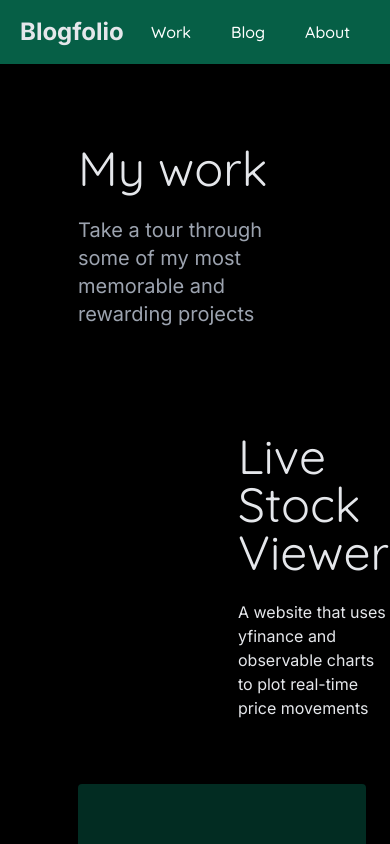
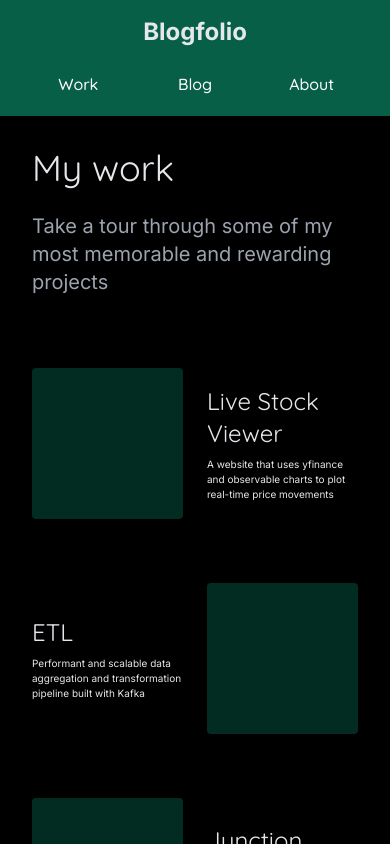
Before and after one commit to ARahimKhan/portfolio-blog, a SvelteKit app: page /work in a window 390 px wide. Built offline with nearby package versions, Linux system fonts and the light colour scheme.

Commit message:
add responsive design to pages

```diff
--- a/src/app.css
+++ b/src/app.css
@@ -24,9 +24,9 @@ a {
 }
 
 h2 {
-  @apply text-5xl mb-6 font-display;
+  @apply lg:text-5xl text-4xl mb-6 font-display;
 }
 
 h3 {
-  @apply text-3xl mb-6 font-display;
+  @apply lg:text-3xl text-2xl mb-6 font-display;
 }
--- a/src/app.html
+++ b/src/app.html
@@ -2,6 +2,7 @@
 <html lang="en">
 	<head>
 		<meta charset="utf-8" />
+    <meta name="viewport" content="width=device-width, initial-scale=1">
 		<link rel="icon" href="%sveltekit.assets%/favicon.png" />
     <link rel="preconnect" href="https://fonts.googleapis.com">
     <link rel="preconnect" href="https://fonts.gstatic.com" crossorigin>
--- a/src/lib/blog-components/elements/bulleted-list.svelte
+++ b/src/lib/blog-components/elements/bulleted-list.svelte
@@ -4,10 +4,10 @@
 
 <style lang="postcss">
 	.bulleted-list :global(li) {
-		@apply pl-5 mb-2;
+		@apply lg:pl-5 lg:mb-2;
 	}
 
   .bulleted-list :global(ul) {
-		@apply pl-10;
+		@apply lg:pl-10;
 	}
 </style>
--- a/src/lib/blog-components/elements/main-header.svelte
+++ b/src/lib/blog-components/elements/main-header.svelte
@@ -1 +1 @@
-<h1 class="text-8xl font-display mb-6"><slot></slot></h1>
+<h1 class="lg:text-8xl text-6xl font-display mb-6"><slot></slot></h1>
--- a/src/lib/blog-components/elements/paragraph.svelte
+++ b/src/lib/blog-components/elements/paragraph.svelte
@@ -1 +1 @@
-<p class="text-md mb-4"><slot></slot></p>
+<p class="lg:text-lg text-base mb-4"><slot></slot></p>
--- a/src/lib/blog-components/elements/subtitle.svelte
+++ b/src/lib/blog-components/elements/subtitle.svelte
@@ -1 +1 @@
-<p class="text-gray-400 text-2xl mb-16"><slot></slot></p>
+<p class="text-gray-400 lg:text-2xl text-xl mb-16"><slot></slot></p>
--- a/src/routes/+layout.svelte
+++ b/src/routes/+layout.svelte
@@ -16,9 +16,10 @@
 
 <div class="flex flex-col h-full">
 	<!-- NAVIGATION BAR -->
+	<p class="font-bold text-2xl lg:hidden block px-auto pt-4 pb-1 bg-emerald-800 text-center">Blogfolio</p>
 	<div class="flex flex-row h-16 bg-emerald-800 items-center px-5">
-		<p class="font-bold text-2xl">Blogfolio</p>
-		<div class="flex-1"></div>
+		<p class="font-bold text-2xl hidden lg:block">Blogfolio</p>
+		<div class="lg:flex-1 lg:block hidden"></div>
 		<a class="navlink" href="/work">Work</a>
 		<a class="navlink" href="/blog">Blog</a>
 		<a class="navlink" href="/about">About</a>
@@ -35,7 +36,7 @@
 		align-content: center;
 		font-family: 'Quicksand', sans-serif;
 		font-weight: 500;
-		@apply px-5 h-full text-white;
+		@apply px-5 h-full text-white lg:basis-0 basis-full text-center;
 	}
 
 	.navlink:hover {
--- a/src/routes/work/+page.svelte
+++ b/src/routes/work/+page.svelte
@@ -1,99 +1,91 @@
-<div class="flex flex-col mx-auto w-[60%] py-20 gap-16">
-	<div class="mb-10">
+<script>
+	const content = [
+		{
+			description:
+				'A website that uses yfinance and observable charts to plot real-time price movements',
+			title: 'Live Stock Viewer',
+			slug: 'live-stocks'
+		},
+		{
+			description:
+				'Performant and scalable data aggregation and transformation pipeline built with Kafka',
+			title: 'ETL',
+			slug: 'etl'
+		},
+		{
+			description:
+				'College activities and student-club interaction platform. Supports articles, events, venues, leaderboards',
+			title: 'Junction',
+			slug: 'junction'
+		},
+		{
+			description:
+				'A web UI to generate Kubernetes yaml config files through a drag-and-drop interface',
+			title: 'Kubernetes configurator',
+			slug: 'k8s-configurator'
+		},
+		{
+			description:
+				'An application that maps all relations in a database based on conventions and constraints',
+			title: 'Database relation viewer',
+			slug: 'db-relations-viewer'
+		},
+		{
+			description:
+				'A virtual machine and disassembler that supports a minimal instruction set. Performs semantic and syntactic checks as well',
+			title: 'Emulator001',
+			slug: 'emulator001'
+		},
+		{
+			description:
+				'A GUI library written solely in SDL with C++ directly utilizing textures and frames',
+			title: 'SDL GUI API',
+			slug: 'sdl-gui-api'
+		},
+		{
+			description:
+				'A Youtube Music website surfer and music downloader with support for organizing, annotating and searching for songs',
+			title: 'YouMuPi',
+			slug: 'youmupi'
+		},
+		{
+			description: 'A space invaders spinoff made a 100x harder and given eerie sound effects',
+			title: 'Space Invaders',
+			slug: 'space-invaders'
+		},
+		{
+			description:
+				"Classic hissssssssssssssssstoric snek game. Go around and try to eat everything. Don't bite your own tail",
+			title: 'Snake',
+			slug: 'snake'
+		}
+	];
+</script>
+
+<div class="flex flex-col mx-auto lg:w-[60%] p-8 lg:px-0 lg:py-20 gap-16">
+	<div class="lg:mb-10 mb-2">
 		<h2>My work</h2>
-		<p class="text-xl text-gray-400">Take a tour through some of my most memorable and rewarding projects</p>
+		<p class="text-xl text-gray-400">
+			Take a tour through some of my most memorable and rewarding projects
+		</p>
 	</div>
 
-  <a class="flex flex-row hover:bg-[#0c0c0c]" href="work/live-stocks">
-		<div class="w-32 aspect-square bg-transparent mr-8"></div>
-		<div class="flex flex-col flex-1 justify-center">
-			<h2>Live Stock Viewer</h2>
-			<p>A website that uses yfinance and observable charts to plot real-time price movements</p>
-		</div>
-		<div class="w-72 aspect-square bg-emerald-950 rounded-[4px] ml-20"></div>
-	</a>
-
-	<a class="flex flex-row hover:bg-[#0c0c0c]" href="work/etl">
-		<div class="w-72 aspect-square bg-emerald-950 rounded-[4px] mr-20"></div>
-		<div class="flex flex-col flex-1 justify-center">
-			<h2>ETL</h2>
-			<p>Performant and scalable data aggregation and transformation pipeline built with Kafka</p>
-		</div>
-		<div class="w-32 aspect-square bg-transparent ml-8"></div>
-	</a>
-
-	<a class="flex flex-row hover:bg-[#0c0c0c]" href="work/junction">
-		<div class="w-32 aspect-square bg-transparent mr-8"></div>
-		<div class="flex flex-col flex-1 justify-center">
-			<h2>Junction</h2>
-			<p>College activities and student-club interaction platform. Supports articles, events, venues, leaderboards</p>
-		</div>
-		<div class="w-72 aspect-square bg-emerald-950 rounded-[4px] ml-20"></div>
-	</a>
-
-  <a class="flex flex-row hover:bg-[#0c0c0c]" href="work/k8s-configurator">
-		<div class="w-72 aspect-square bg-emerald-950 rounded-[4px] mr-20"></div>
-		<div class="flex flex-col flex-1 justify-center">
-			<h2>Kubernetes configurator</h2>
-			<p>A web UI to generate Kubernetes yaml config files through a drag-and-drop interface</p>
-		</div>
-		<div class="w-32 aspect-square bg-transparent ml-8"></div>
-	</a>
-
-	<a class="flex flex-row hover:bg-[#0c0c0c]" href="work/db-relation-viewer">
-		<div class="w-32 aspect-square bg-transparent mr-8"></div>
-		<div class="flex flex-col flex-1 justify-center">
-			<h2>Database relation viewer</h2>
-			<p>An application that maps all relations in a database based on conventions and constraints</p>
-		</div>
-		<div class="w-72 aspect-square bg-emerald-950 rounded-[4px] ml-20"></div>
-	</a>
-
-	<a class="flex flex-row hover:bg-[#0c0c0c]" href="work/emulator-1">
-		<div class="w-72 aspect-square bg-emerald-950 rounded-[4px] mr-20"></div>
-		<div class="flex flex-col flex-1 justify-center">
-			<h2>Emulator001</h2>
-			<p>A virtual machine and disassembler that supports a minimal instruction set. Performs semantic
-      and syntactic checks as well</p>
-		</div>
-		<div class="w-32 aspect-square bg-transparent ml-8"></div>
-	</a>
-
-	<a class="flex flex-row hover:bg-[#0c0c0c]" href="work/sdl-gui-api">
-		<div class="w-32 aspect-square bg-transparent mr-8"></div>
-		<div class="flex flex-col flex-1 justify-center">
-			<h2>SDL GUI API</h2>
-			<p>A GUI library written solely in SDL with C++ directly utilizing textures and frames</p>
-		</div>
-		<div class="w-72 aspect-square bg-emerald-950 rounded-[4px] ml-20"></div>
-	</a>
-
-	<a class="flex flex-row hover:bg-[#0c0c0c]" href="work/youmupi">
-		<div class="w-72 aspect-square bg-emerald-950 rounded-[4px] mr-20"></div>
-		<div class="flex flex-col flex-1 justify-center">
-			<h2>YouMuPi</h2>
-			<p>A Youtube Music website surfer and music downloader with support for organizing, annotating
-      and searching for songs </p>
-		</div>
-		<div class="w-32 aspect-square bg-transparent ml-8"></div>
-	</a>
-
-	<a class="flex flex-row hover:bg-[#0c0c0c]" href="work/space-invaders">
-		<div class="w-32 aspect-square bg-transparent mr-8"></div>
-		<div class="flex flex-col flex-1 justify-center">
-			<h2>Space Invaders</h2>
-			<p>A space invaders spinoff made a 100x harder and given eerie sound effects</p>
-		</div>
-		<div class="w-72 aspect-square bg-emerald-950 rounded-[4px] ml-20"></div>
-	</a>
-
-  <a class="flex flex-row hover:bg-[#0c0c0c]" href="work/snake">
-		<div class="w-72 aspect-square bg-emerald-950 rounded-[4px] mr-20"></div>
-		<div class="flex flex-col flex-1 justify-center">
-			<h2>Snake</h2>
-			<p>Classic hissssssssssssssssstoric snek game. Go around and try to eat everything.
-      Don't bite your own tail</p>
-		</div>
-		<div class="w-32 aspect-square bg-transparent ml-8"></div>
-	</a>
+	{#each content as item, i}
+		{@const rev = i % 2}
+		<a
+			class={`flex ${rev ? 'flex-row-reverse' : 'flex-row'} hover:bg-[#0c0c0c]`}
+			href={`work/${item.slug}`}
+		>
+			<div
+				class={`lg:w-72 lg:basis-0 basis-1/2 grow aspect-square bg-emerald-950 rounded-[4px] ${rev ? 'ml-6 lg:ml-20' : 'mr-6 lg:mr-20'}`}
+			></div>
+			<div class="flex flex-col basis-1/2 lg:flex-1 justify-center">
+				<h2 class="lg:text-5xl text-2xl lg:mb-6 mb-2">{item.title}</h2>
+				<p class="text-[10px] lg:text-base">
+					{item.description}
+				</p>
+			</div>
+			<div class={`lg:w-32 w-0 aspect-square bg-transparent ${rev ? 'lg:mr-8' : 'lg:ml-8'}`}></div>
+		</a>
+	{/each}
 </div>
--- a/src/routes/work/etl/+page.svelte
+++ b/src/routes/work/etl/+page.svelte
@@ -8,7 +8,7 @@
 	import SectionBreak from '$lib/blog-components/elements/section-break.svelte';
 </script>
 
-<div class="flex flex-col mx-auto w-[60%] py-20">
+<div class="flex flex-col mx-auto lg:w-[60%] lg:px-0 p-8 lg:py-20">
 	<MainHeader>Etl pipeline</MainHeader>
 	<Subtitle
 		>Performant and scalable data aggregation and transformation pipeline built with Kafka</Subtitle
```
Also changed, not shown: src/routes/about/+page.svelte (+27 -20 lines).
